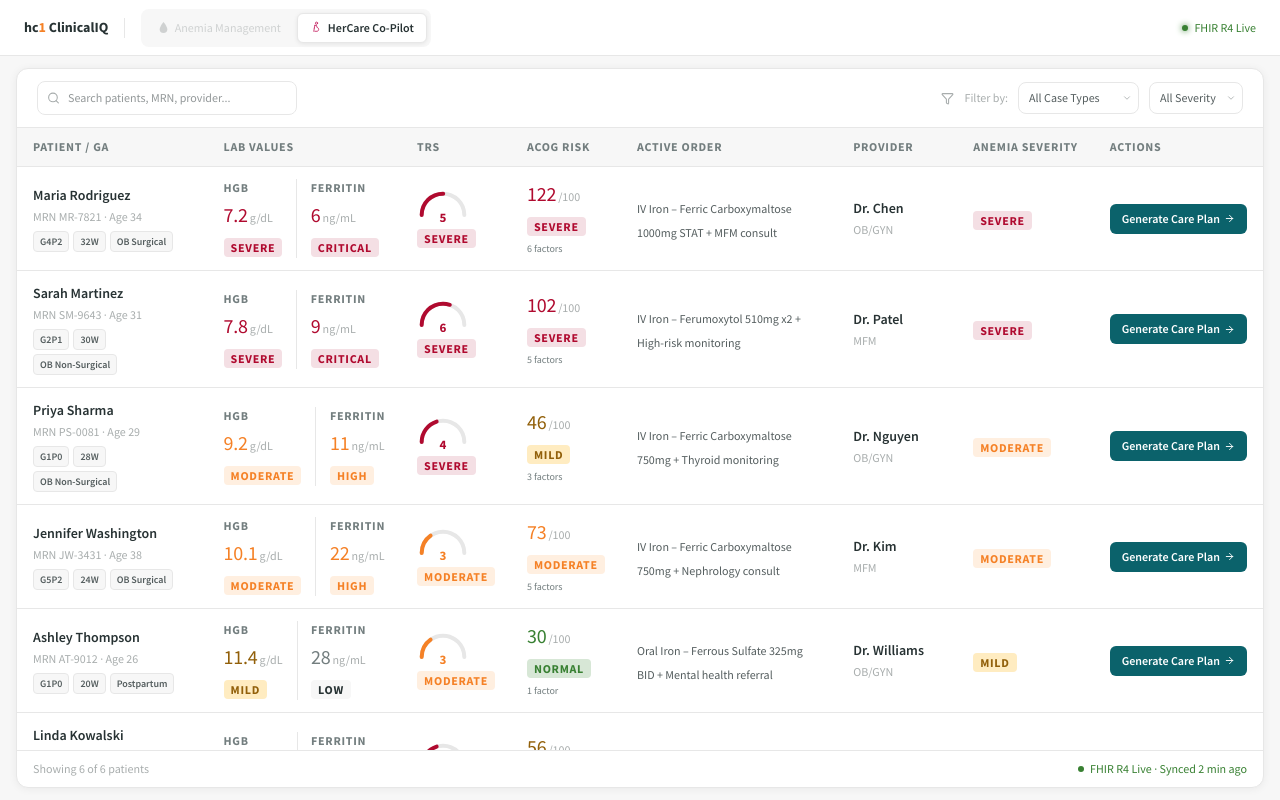
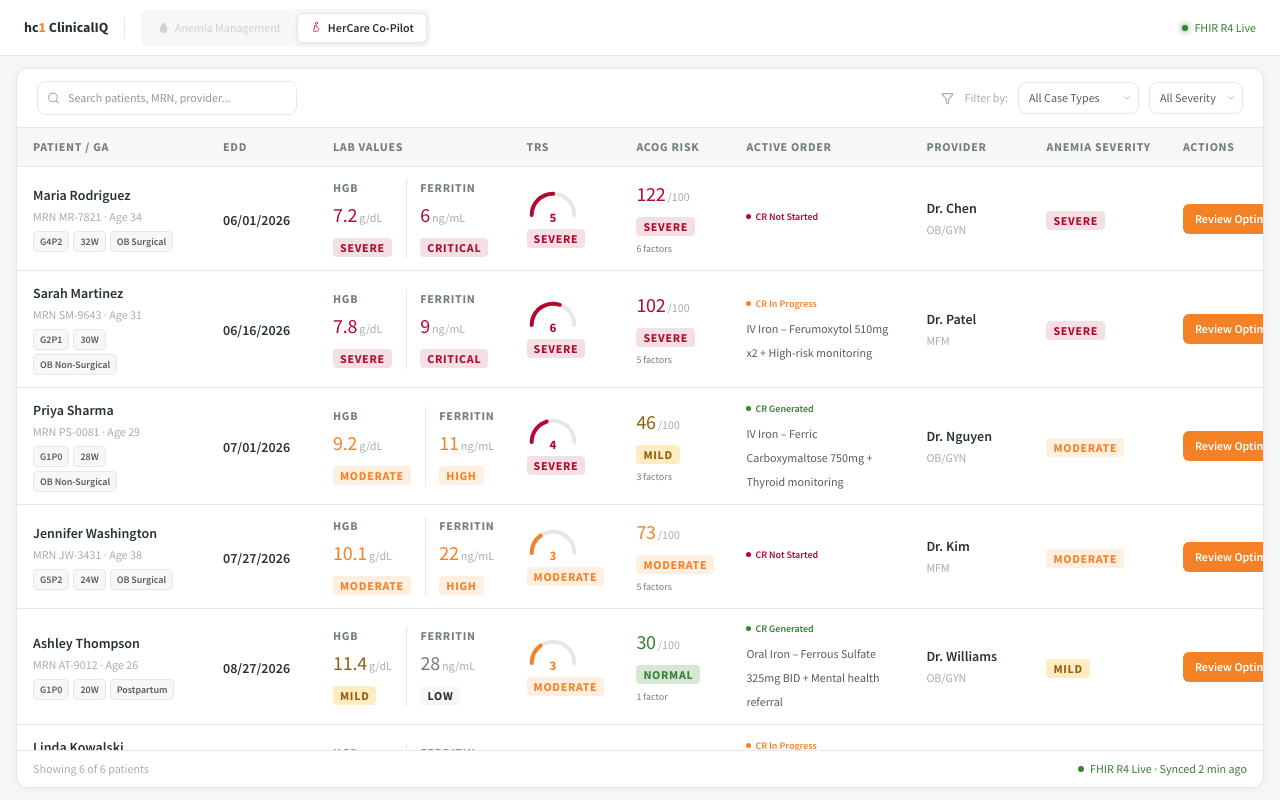
Before and after one commit to pkhatriHC1/hercare-copilot, a React (Vite) app: page / in a window 1280 px wide. Built offline with nearby package versions, Linux system fonts and the light colour scheme.

Commit message:
Added README.md

```diff
--- a/src/App.jsx
+++ b/src/App.jsx
@@ -157,7 +157,7 @@ const calcACOG = (p) => {
 const PATIENTS = [
   // CRITICAL — HGB < 8, many ACOG conditions
   { id:"MR-7821", name:"Maria Rodriguez", age:34, dob:"03/15/1992", sex:"Female", weight:"68 kg", bmi:"24.2", npi:"1122334455", domain:"OB Anemia", caseType:"OB Surgical",
-    gestAge:"32 wks", parity:"G4P2", redoOrNonIsolated:false, significantComorbidities:true, anticoagulants:false,
+    gestAge:"32 wks", edd:"06/01/2026", parity:"G4P2", redoOrNonIsolated:false, significantComorbidities:true, anticoagulants:false,
     labs:[{label:"HGB",value:"7.2",unit:"g/dL",status:"critical",draws:[{date:"Apr 5",value:9.6},{date:"Apr 7",value:8.4},{date:"Apr 9",value:7.2}]},{label:"Ferritin",value:"6",unit:"ng/mL",status:"critical"},{label:"TIBC",value:"480",unit:"mcg/dL",status:"high"},{label:"Transferrin Sat",value:"4",unit:"%",status:"critical"},{label:"Reticulocytes",value:"0.9",unit:"%",status:"low"},{label:"WBC",value:"10.2",unit:"K/uL",status:"high"},{label:"Platelets",value:"168",unit:"K/uL",status:"low"},{label:"Creatinine",value:"0.8",unit:"mg/dL",status:"low"}],
     comorbidities:["Multiple Gestations","History Preterm Labor","Hypertension","Anemia","Cardiac Disease","Diabetes"],
     conditions:["Multiple Gestations","Hypertension","Iron Deficiency Anemia","Gestational Diabetes"],
@@ -172,7 +172,7 @@ const PATIENTS = [
 
   // CRITICAL — HGB < 8, different condition mix
   { id:"SM-9643", name:"Sarah Martinez", age:31, dob:"07/22/1994", sex:"Female", weight:"72 kg", bmi:"25.8", npi:"1122334456", domain:"OB Anemia", caseType:"OB Non-Surgical",
-    gestAge:"30 wks", parity:"G2P1", redoOrNonIsolated:true, significantComorbidities:true, anticoagulants:false,
+    gestAge:"30 wks", edd:"06/16/2026", parity:"G2P1", redoOrNonIsolated:true, significantComorbidities:true, anticoagulants:false,
     labs:[{label:"HGB",value:"7.8",unit:"g/dL",status:"critical",draws:[{date:"Apr 8",value:9.1},{date:"Apr 9",value:7.8}]},{label:"Ferritin",value:"9",unit:"ng/mL",status:"critical"},{label:"TIBC",value:"398",unit:"mcg/dL",status:"high"},{label:"Transferrin Sat",value:"6",unit:"%",status:"critical"},{label:"Reticulocytes",value:"0.9",unit:"%",status:"low"},{label:"WBC",value:"8.3",unit:"K/uL",status:"low"},{label:"Platelets",value:"210",unit:"K/uL",status:"low"},{label:"Creatinine",value:"0.7",unit:"mg/dL",status:"low"}],
     comorbidities:["Multiple Gestations","History Preterm Labor","Anemia","Prior Cesarean","Placenta Previa"],
     conditions:["Multiple Gestations","Preterm Labor Risk","Placenta Previa","Severe Iron Deficiency"],
@@ -187,7 +187,7 @@ const PATIENTS = [
 
   // HIGH — HGB 8–11, moderate ACOG conditions
   { id:"PS-0081", name:"Priya Sharma", age:29, dob:"11/08/1996", sex:"Female", weight:"63 kg", bmi:"22.4", npi:"1122334457", domain:"OB Anemia", caseType:"OB Non-Surgical",
-    gestAge:"28 wks", parity:"G1P0", redoOrNonIsolated:false, significantComorbidities:false, anticoagulants:false,
+    gestAge:"28 wks", edd:"07/01/2026", parity:"G1P0", redoOrNonIsolated:false, significantComorbidities:false, anticoagulants:false,
     labs:[{label:"HGB",value:"9.2",unit:"g/dL",status:"high",draws:[{date:"Apr 6",value:10.4},{date:"Apr 9",value:9.2}]},{label:"Ferritin",value:"11",unit:"ng/mL",status:"high"},{label:"TIBC",value:"380",unit:"mcg/dL",status:"high"},{label:"Transferrin Sat",value:"12",unit:"%",status:"high"},{label:"Reticulocytes",value:"1.4",unit:"%",status:"low"},{label:"WBC",value:"8.8",unit:"K/uL",status:"low"},{label:"Platelets",value:"228",unit:"K/uL",status:"low"},{label:"Creatinine",value:"0.6",unit:"mg/dL",status:"low"}],
     comorbidities:["Anemia","Thyroid Disease","Advanced Maternal Age"],
     conditions:["Gestational Iron Deficiency Anemia","Hypothyroidism"],
@@ -202,7 +202,7 @@ const PATIENTS = [
 
   // HIGH — HGB 8–11, obesity + hypertension mix
   { id:"JW-3431", name:"Jennifer Washington", age:38, dob:"02/14/1988", sex:"Female", weight:"98 kg", bmi:"34.2", npi:"1122334458", domain:"OB Anemia", caseType:"OB Surgical",
-    gestAge:"24 wks", parity:"G5P2", redoOrNonIsolated:false, significantComorbidities:true, anticoagulants:false,
+    gestAge:"24 wks", edd:"07/27/2026", parity:"G5P2", redoOrNonIsolated:false, significantComorbidities:true, anticoagulants:false,
     labs:[{label:"HGB",value:"10.1",unit:"g/dL",status:"high",draws:[{date:"Apr 5",value:10.8},{date:"Apr 9",value:10.1}]},{label:"Ferritin",value:"22",unit:"ng/mL",status:"high"},{label:"TIBC",value:"342",unit:"mcg/dL",status:"high"},{label:"Transferrin Sat",value:"18",unit:"%",status:"high"},{label:"Reticulocytes",value:"1.6",unit:"%",status:"low"},{label:"WBC",value:"7.9",unit:"K/uL",status:"low"},{label:"Platelets",value:"244",unit:"K/uL",status:"low"},{label:"Creatinine",value:"0.9",unit:"mg/dL",status:"low"}],
     comorbidities:["Hypertension","Anemia","Obesity","Advanced Maternal Age","Recent Pregnancy"],
     conditions:["Hypertension","Anemia of Pregnancy","Obesity","Multiparity"],
@@ -217,7 +217,7 @@ const PATIENTS = [
 
   // LOW — HGB ≥ 11, minimal conditions
   { id:"AT-9012", name:"Ashley Thompson", age:26, dob:"09/05/2000", sex:"Female", weight:"61 kg", bmi:"22.0", npi:"1122334459", domain:"OB Anemia", caseType:"Postpartum",
-    gestAge:"20 wks", parity:"G1P0", redoOrNonIsolated:false, significantComorbidities:false, anticoagulants:false,
+    gestAge:"20 wks", edd:"08/27/2026", parity:"G1P0", redoOrNonIsolated:false, significantComorbidities:false, anticoagulants:false,
     labs:[{label:"HGB",value:"11.4",unit:"g/dL",status:"low",draws:[{date:"Apr 7",value:11.8},{date:"Apr 9",value:11.4}]},{label:"Ferritin",value:"28",unit:"ng/mL",status:"low"},{label:"TIBC",value:"295",unit:"mcg/dL",status:"low"},{label:"Transferrin Sat",value:"22",unit:"%",status:"low"},{label:"Reticulocytes",value:"1.8",unit:"%",status:"low"},{label:"WBC",value:"8.2",unit:"K/uL",status:"low"},{label:"Platelets",value:"282",unit:"K/uL",status:"low"},{label:"Creatinine",value:"0.7",unit:"mg/dL",status:"low"}],
     comorbidities:["Anemia"],
     conditions:["Mild Gestational Anemia","Mental Health Support"],
@@ -232,7 +232,7 @@ const PATIENTS = [
 
   // LOW — HGB ≥ 11, cardiac + thyroid
   { id:"LK-5509", name:"Linda Kowalski", age:41, dob:"06/18/1984", sex:"Female", weight:"74 kg", bmi:"26.1", npi:"1122334460", domain:"OB Anemia", caseType:"OB Non-Surgical",
-    gestAge:"18 wks", parity:"G3P1", redoOrNonIsolated:false, significantComorbidities:true, anticoagulants:true,
+    gestAge:"18 wks", edd:"09/09/2026", parity:"G3P1", redoOrNonIsolated:false, significantComorbidities:true, anticoagulants:true,
     labs:[{label:"HGB",value:"11.8",unit:"g/dL",status:"low",draws:[{date:"Apr 4",value:12.1},{date:"Apr 9",value:11.8}]},{label:"Ferritin",value:"32",unit:"ng/mL",status:"low"},{label:"TIBC",value:"280",unit:"mcg/dL",status:"low"},{label:"Transferrin Sat",value:"24",unit:"%",status:"low"},{label:"Reticulocytes",value:"2.1",unit:"%",status:"low"},{label:"WBC",value:"7.4",unit:"K/uL",status:"low"},{label:"Platelets",value:"201",unit:"K/uL",status:"low"},{label:"Creatinine",value:"0.8",unit:"mg/dL",status:"low"}],
     comorbidities:["Cardiac Disease","Thyroid Disease","Advanced Maternal Age","Prior Cesarean"],
     conditions:["Cardiac Disease","Hypothyroidism","Advanced Maternal Age"],
@@ -490,8 +490,8 @@ const OverviewZone = ({p, onNavigate}) => {
           <span style={{fontSize:14}}>⚠️</span>
           <span style={{fontSize:14,fontWeight:700,color:C.grey[800],fontFamily:font}}>Risk Assessment</span>
         </div>
-        {/* Five value columns: HGB · Ferritin · ACOG · TRS · Active Order */}
-        <div style={{display:"grid",gridTemplateColumns:"1fr 1fr 1fr 1fr 1.4fr",borderBottom:`1px solid ${C.grey[200]}`}}>
+        {/* Six value columns: HGB · Ferritin · ACOG · TRS · EDD · Active Order */}
+        <div style={{display:"grid",gridTemplateColumns:"1fr 1fr 1fr 1fr 1fr 1.4fr",borderBottom:`1px solid ${C.grey[200]}`}}>
           <div style={{padding:"14px 18px",borderRight:`1px solid ${C.grey[200]}`}}>
             <div style={{fontSize:10,fontWeight:700,textTransform:"uppercase",letterSpacing:"0.08em",color:C.grey[500],fontFamily:font,marginBottom:6}}>HGB</div>
             <div style={{display:"flex",alignItems:"baseline",gap:3,marginBottom:4}}>
@@ -522,9 +522,15 @@ const OverviewZone = ({p, onNavigate}) => {
             <TRSGauge value={trs.score} color={tc} size={64}/>
             <div style={{marginTop:4}}><SevChip tier={trsTier(trs.trsSev)}/></div>
           </div>
+          <div style={{padding:"14px 18px",borderRight:`1px solid ${C.grey[200]}`}}>
+            <div style={{fontSize:10,fontWeight:700,textTransform:"uppercase",letterSpacing:"0.08em",color:C.grey[500],fontFamily:font,marginBottom:6}}>EDD</div>
+            <div style={{fontSize:18,fontWeight:600,color:C.grey[800],fontFamily:font,lineHeight:1.3}}>{p.edd}</div>
+          </div>
           <div style={{padding:"14px 18px"}}>
             <div style={{fontSize:10,fontWeight:700,textTransform:"uppercase",letterSpacing:"0.08em",color:C.grey[500],fontFamily:font,marginBottom:6}}>Active Order</div>
-            <div style={{fontSize:14,fontWeight:600,color:C.grey[800],fontFamily:font,lineHeight:1.5}}>{p.order}</div>
+            {p.carePlanStatus==="pending"
+              ? <div style={{display:"flex",alignItems:"center",gap:4}}><div style={{width:5,height:5,borderRadius:"50%",background:C.error[400],flexShrink:0}}/><span style={{fontSize:12,color:C.error[400],fontFamily:font,fontWeight:600}}>CR Not Started</span></div>
+              : <div style={{fontSize:14,fontWeight:600,color:C.grey[800],fontFamily:font,lineHeight:1.5}}>{p.order}</div>}
           </div>
         </div>
       </div>
@@ -568,7 +574,7 @@ const OverviewZone = ({p, onNavigate}) => {
           {/* CTA */}
           <div style={{display:"flex",justifyContent:"flex-end"}}>
             <button onClick={()=>onNavigate("cp")} style={{background:C.primary[600],color:"#fff",border:"none",borderRadius:8,padding:"9px 18px",fontSize:14,fontWeight:700,cursor:"pointer",fontFamily:font,display:"flex",alignItems:"center",gap:6}}>
-              Review & Deploy Medication <ArrowRight size={13}/>
+              Review Optimization Recommendations <ArrowRight size={13}/>
             </button>
           </div>
         </div>
@@ -875,7 +881,7 @@ const CarePlanZone = ({p}) => {
   const [clinicalNotes, setClinicalNotes] = useState("");
   const [paChecked, setPaChecked]   = useState(false);
 
-  const steps = ["Diagnose","Care Plan"];
+  const steps = ["Diagnose","Care Recommendations"];
   const s = p.severity;
 
   const criteriaResults = [
@@ -902,7 +908,7 @@ const CarePlanZone = ({p}) => {
       {approved && (
         <div style={{flex:1,display:"flex",flexDirection:"column",alignItems:"center",justifyContent:"center",background:"#fff",padding:"40px 20px",textAlign:"center"}}>
           <div style={{width:80,height:80,borderRadius:"50%",background:C.success[100],border:`2px solid ${C.success[400]}`,display:"flex",alignItems:"center",justifyContent:"center",marginBottom:32}}><CheckCircle size={38} color={C.success[400]}/></div>
-          <div style={{fontSize:32,fontWeight:700,color:C.grey[800],fontFamily:font,marginBottom:14}}>Care Plan Approved Successfully</div>
+          <div style={{fontSize:32,fontWeight:700,color:C.grey[800],fontFamily:font,marginBottom:14}}>Care Recommendations Approved Successfully</div>
           <div style={{fontSize:16,color:C.grey[500],fontFamily:font,maxWidth:480,lineHeight:1.6}}>IV Iron order transmitted to pharmacy. Care team notified via Epic InBasket.</div>
         </div>
       )}
@@ -978,12 +984,12 @@ const CarePlanZone = ({p}) => {
             <textarea value={clinicalNotes} onChange={e=>setClinicalNotes(e.target.value)} placeholder="Add any modifications or clinical reasoning..." rows={3} style={{width:"100%",boxSizing:"border-box",border:`1px solid ${C.grey[300]}`,borderRadius:8,padding:"9px 12px",fontSize:14,fontFamily:font,color:C.grey[800],resize:"vertical",outline:"none"}}/>
           </div>
 
-          <StepActions onNext={()=>setStep(1)} nextLabel="Attest & Generate Care Plan →"/>
+          <StepActions onNext={()=>setStep(1)} nextLabel="Attest →"/>
         </div>}
 
         {/* ══ STEP 1: CARE PLAN ══ */}
         {step===1 && <div>
-          <StepHeader eyebrow="Evidence-Based Care Plan" title="ACOG Evidence-Based Care Plan"/>
+          <StepHeader eyebrow="Evidence-Based Care Recommendations" title="ACOG Evidence-Based Care Recommendations"/>
 
           {/* Treatment Goals — grey-200 box, same as BloodHealth */}
           <div style={{background:C.grey[200],borderRadius:8,padding:"10px 14px",marginBottom:20}}>
@@ -1168,8 +1174,6 @@ const PatientHeader = ({p, onOpenIQ}) => {
           <span style={{fontSize:12,color:C.grey[400],margin:"0 2px"}}>·</span>
           <User size={11} color={C.grey[500]}/><span style={{fontSize:12,color:C.grey[700],fontFamily:font}}>Age {p.age} · {p.sex}</span>
           <span style={{fontSize:12,color:C.grey[400],margin:"0 2px"}}>·</span>
-          <span style={{fontSize:12,color:C.grey[500],fontFamily:font}}>NPI</span><span style={{fontSize:12,color:C.grey[700],fontFamily:font,marginLeft:3}}>{p.npi}</span>
-          <span style={{fontSize:12,color:C.grey[400],margin:"0 2px"}}>·</span>
           <span style={{fontSize:12,color:C.grey[500],fontFamily:font}}>Obstetric History</span><span style={{fontSize:12,fontWeight:600,color:C.grey[700],fontFamily:font,marginLeft:3}}>{p.parity}</span>
         </div>
       </div>
@@ -1189,7 +1193,7 @@ const PatientHeader = ({p, onOpenIQ}) => {
 // ── Zone Tabs (AI Summary tab removed — chat is now global) ──────
 const ZoneTabs = ({active,onChange}) => (
   <div style={{background:C.grey[100],borderBottom:`1px solid ${C.grey[300]}`,display:"flex",padding:"0 20px",flexShrink:0}}>
-    {[{id:"overview",label:"Clinical Decision Support",Icon:User},{id:"cp",label:"Care Plan",Icon:ClipboardList}].map(({id,label,Icon}) => {
+    {[{id:"overview",label:"Clinical Decision Support",Icon:User},{id:"cp",label:"Optimization Recommendations",Icon:ClipboardList}].map(({id,label,Icon}) => {
       const a = active===id;
       return <div key={id} onClick={()=>onChange(id)} style={{display:"flex",alignItems:"center",gap:6,padding:"10px 16px 9px",borderBottom:a?`2px solid ${C.primary[500]}`:"2px solid transparent",cursor:"pointer",fontSize:14,fontWeight:a?600:400,color:a?C.grey[800]:C.grey[500],fontFamily:font,marginBottom:-1,transition:"all 0.12s",whiteSpace:"nowrap"}}><Icon size={14} strokeWidth={1.5} color={a?C.primary[500]:C.grey[500]}/>{label}</div>;
     })}
@@ -1208,7 +1212,7 @@ const MiniWorklist = ({patients,activeId,onSelect,onBack}) => (
     <div style={{flex:1,overflowY:"auto",minHeight:0}}>
       {patients.map(p => {
         const a = p.id===activeId;
-        const cpC = p.carePlanStatus==="generated"?C.success[400]:p.carePlanStatus==="in-progress"?C.orange[400]:C.grey[400];
+        const cpC = p.carePlanStatus==="generated"?C.success[400]:p.carePlanStatus==="in-progress"?C.orange[400]:p.carePlanStatus==="pending"?C.error[400]:C.grey[400];
         return (
           <div key={p.id} onClick={()=>onSelect(p)} style={{padding:"12px 16px",borderBottom:`1px solid ${C.grey[300]}`,borderLeft:`3px solid ${a?C.primary[500]:"transparent"}`,background:a?C.primary[100]:"transparent",cursor:"pointer",transition:"background 0.12s"}}
             onMouseEnter={e=>{if(!a)e.currentTarget.style.background=C.grey[200];}}
@@ -1220,7 +1224,7 @@ const MiniWorklist = ({patients,activeId,onSelect,onBack}) => (
               <span style={{fontSize:10,fontWeight:600,color:C.grey[700],background:C.grey[200],border:`1px solid ${C.grey[300]}`,borderRadius:4,padding:"1px 6px",fontFamily:font}}>{p.gestAge.replace(" wks","W")}</span>
               <span style={{fontSize:10,fontWeight:600,color:C.grey[700],background:C.grey[200],border:`1px solid ${C.grey[300]}`,borderRadius:4,padding:"1px 6px",fontFamily:font}}>{p.caseType}</span>
             </div>
-            {p.carePlanStatus!=="pending" && <div style={{display:"flex",alignItems:"center",gap:4}}><div style={{width:5,height:5,borderRadius:"50%",background:cpC,flexShrink:0}}/><span style={{fontSize:10,color:cpC,fontFamily:font,fontWeight:600}}>{p.carePlanStatus==="generated"?"CP Generated":"CP In Progress"}</span></div>}
+            <div style={{display:"flex",alignItems:"center",gap:4}}><div style={{width:5,height:5,borderRadius:"50%",background:cpC,flexShrink:0}}/><span style={{fontSize:10,color:cpC,fontFamily:font,fontWeight:600}}>{p.carePlanStatus==="generated"?"CR Generated":p.carePlanStatus==="in-progress"?"CR In Progress":"CR Not Started"}</span></div>
           </div>
         );
       })}
@@ -1252,7 +1256,7 @@ const PatientWorkspace = ({patient,allPatients,onBack,onSelectPatient,defaultZon
         <div style={{marginLeft:"auto",display:"flex",alignItems:"center",gap:6}}><div style={{width:6,height:6,borderRadius:"50%",background:C.success[400],boxShadow:`0 0 6px ${C.success[400]}`}}/><span style={{fontSize:12,color:C.success[400],fontFamily:font}}>FHIR R4 Live</span></div>
       </div>
       <div style={{display:"flex",flex:1,overflow:"hidden"}}>
-        <MiniWorklist patients={allPatients} activeId={patient.id} onSelect={p=>{onSelectPatient(p);setZone("overview");setIqOpen(false);}} onBack={onBack}/>
+        <MiniWorklist patients={allPatients.filter(p=>p.id===patient.id)} activeId={patient.id} onSelect={p=>{onSelectPatient(p);setZone("overview");setIqOpen(false);}} onBack={onBack}/>
         <div style={{flex:1,display:"flex",flexDirection:"column",overflow:"hidden",minWidth:0}}>
           <PatientHeader p={patient} onOpenIQ={()=>setIqOpen(o=>!o)}/>
           <ZoneTabs active={zone} onChange={setZone}/>
@@ -1287,6 +1291,11 @@ const PatientRow = ({p, onOpen, onOpenACOG}) => {
             <span style={{fontSize:10,fontWeight:600,color:C.grey[700],background:C.grey[200],border:`1px solid ${C.grey[300]}`,borderRadius:4,padding:"2px 6px",fontFamily:font}}>{p.gestAge.replace(" wks","W")}</span>
             <span style={{fontSize:10,fontWeight:600,color:C.grey[700],background:C.grey[200],border:`1px solid ${C.grey[300]}`,borderRadius:4,padding:"2px 6px",fontFamily:font}}>{p.caseType}</span>
           </div>
+        </td>
+
+        {/* EDD */}
+        <td style={{padding:"12px 16px",minWidth:110}}>
+          <span style={{fontSize:14,fontWeight:600,color:C.grey[800],fontFamily:font}}>{p.edd}</span>
         </td>
 
         {/* LAB VALUES */}
@@ -1327,7 +1336,10 @@ const PatientRow = ({p, onOpen, onOpenACOG}) => {
         </td>
 
         {/* ACTIVE ORDER */}
-        <td style={{padding:"12px 16px",minWidth:180}}><span style={{fontSize:12,color:C.grey[700],fontFamily:font,lineHeight:1.4}}>{p.order}</span></td>
+        <td style={{padding:"12px 16px",minWidth:180}}>
+          {(() => {const cpC=p.carePlanStatus==="generated"?C.success[400]:p.carePlanStatus==="in-progress"?C.orange[400]:p.carePlanStatus==="pending"?C.error[400]:C.grey[400];const cpL=p.carePlanStatus==="generated"?"CR Generated":p.carePlanStatus==="in-progress"?"CR In Progress":p.carePlanStatus==="pending"?"CR Not Started":"";return cpL? <div style={{display:"flex",alignItems:"center",gap:4,marginBottom:4}}><div style={{width:5,height:5,borderRadius:"50%",background:cpC,flexShrink:0}}/><span style={{fontSize:10,color:cpC,fontFamily:font,fontWeight:600}}>{cpL}</span></div>:null;})()}
+          {p.carePlanStatus!=="pending" && <span style={{fontSize:12,color:C.grey[700],fontFamily:font,lineHeight:1.4}}>{p.order}</span>}
+        </td>
 
         {/* PROVIDER */}
         <td style={{padding:"12px 16px",minWidth:120}}>
@@ -1343,7 +1355,7 @@ const PatientRow = ({p, onOpen, onOpenACOG}) => {
 
         {/* ACTIONS */}
         <td style={{padding:"12px 16px",minWidth:150}} onClick={e=>e.stopPropagation()}>
-          <button onClick={()=>onOpen(p,"cp")} style={{background:C.primary[600],color:"#fff",border:"none",borderRadius:6,padding:"6px 12px",fontSize:12,fontWeight:600,cursor:"pointer",fontFamily:font,display:"flex",alignItems:"center",gap:4,whiteSpace:"nowrap"}}>Generate Care Plan <ArrowRight size={11}/></button>
+          <button onClick={()=>onOpen(p,"cp")} style={{background:C.orange[400],color:"#fff",border:"none",borderRadius:6,padding:"6px 12px",fontSize:12,fontWeight:600,cursor:"pointer",fontFamily:font,display:"flex",alignItems:"center",gap:4,whiteSpace:"nowrap"}}>Review Optimization Recommendations <ArrowRight size={11}/></button>
         </td>
       </tr>
       {trsOpen && <TRSDrawer p={p} onClose={()=>setTrsOpen(false)}/>}
@@ -1368,7 +1380,7 @@ export default function App() {
       </div></>
     );
 
-  const COLS = ["PATIENT / GA","LAB VALUES","TRS","ACOG RISK","ACTIVE ORDER","PROVIDER","ANEMIA SEVERITY","ACTIONS"];
+  const COLS = ["PATIENT / GA","EDD","LAB VALUES","TRS","ACOG RISK","ACTIVE ORDER","PROVIDER","ANEMIA SEVERITY","ACTIONS"];
   const filtered = PATIENTS.filter(p => {
     const ag = getAnemiaGrade(p.labs[0].value);
     return (!search || p.name.toLowerCase().includes(search.toLowerCase()) || p.id.toLowerCase().includes(search.toLowerCase()) || p.provider.toLowerCase().includes(search.toLowerCase()))
```
Also changed, not shown: 2 other files (tests, documents, lock files or other folders).
